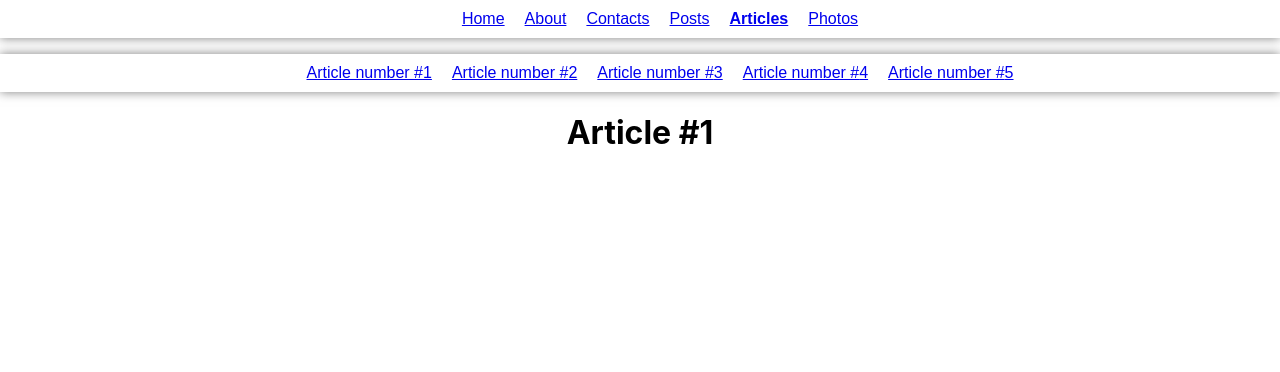
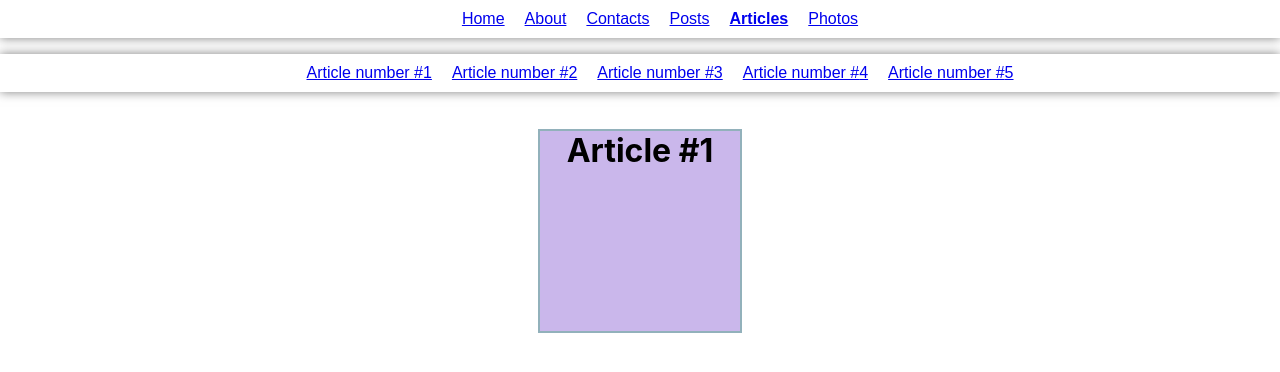
Before and after one commit to Kunduz-Imanalieva/router-example, a React (Create React App) app: page /articles/1 in a window 1280 px wide. Shown: the top 372 px of the page. Built offline with nearby package versions, Linux system fonts and the light colour scheme.

Commit message:
Stylized Postfull and ArticleFull

```diff
--- a/src/Posts/PostFull/PostFull.js
+++ b/src/Posts/PostFull/PostFull.js
@@ -1,8 +1,10 @@
+import classes from "./PostFull.module.css";
+
 const PostFull = ({ match }) => {
   console.log(match);
 
   return (
-  <h1>Post #{match.params.id}</h1>
+  <h1 className={classes.PostFull}>Post #{match.params.id}</h1>
   );
 }
 
--- /dev/null
+++ b/src/Posts/PostFull/PostFull.module.css
@@ -0,0 +1,8 @@
+.PostFull {
+    border: 2px solid lightblue;
+    background-color: oldlace;
+    width: 200px;
+    height: 200px;
+    display: inline-block;
+    align-items: center;
+}
--- a/src/components/Articles/ArticleFull/ArticleFull.js
+++ b/src/components/Articles/ArticleFull/ArticleFull.js
@@ -1,8 +1,10 @@
+import classes from "./ArticleFull.module.css";
+
 const ArticleFull = ({ match }) => {
     console.log(match);
 
     return (
-    <h1>Article #{match.params.id}</h1>
+    <h1 className={classes.ArticleFull}>Article #{match.params.id}</h1>
     );
   }
 
--- /dev/null
+++ b/src/components/Articles/ArticleFull/ArticleFull.module.css
@@ -0,0 +1,8 @@
+.ArticleFull {
+    border: 2px solid rgb(146, 177, 187);
+    background-color: rgba(200, 181, 235, 0.959);
+    width: 200px;
+    height: 200px;
+    display: inline-block;
+    align-items: center;
+}
```
